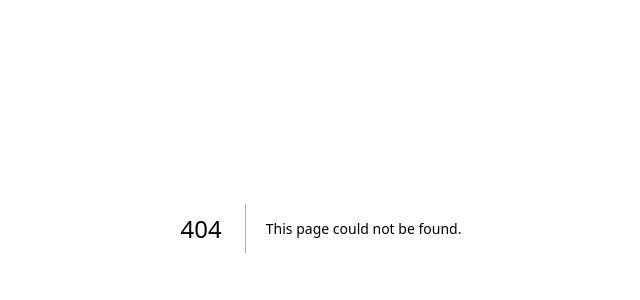
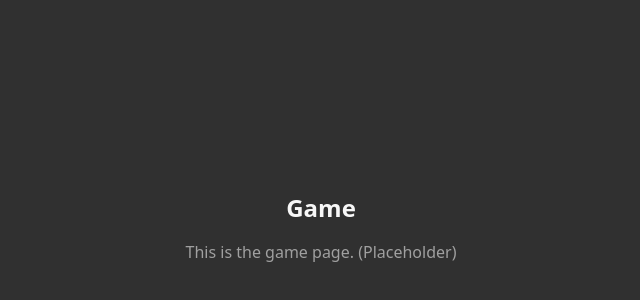
Before and after one commit to workbykait/ai-sdk-starter-xai, a Next.js app: page /game in a window 1280 px wide. Before the commit this address had no page. Shown: the part 172-472 px from the top of the page, without its empty margins (319-959 px from the left). Built offline with nearby package versions, Linux system fonts and the light colour scheme.

Commit message:
Create page.tsx

```diff
--- /dev/null
+++ b/app/game/page.tsx
@@ -0,0 +1,8 @@
+export default function GamePage() {
+  return (
+    <div className="flex min-h-screen flex-col items-center justify-center bg-[#303030] text-[#F7F7F7]">
+      <h1 className="text-2xl font-bold mb-4">Game</h1>
+      <p className="text-[#A0A0A0]">This is the game page. (Placeholder)</p>
+    </div>
+  );
+}
```
